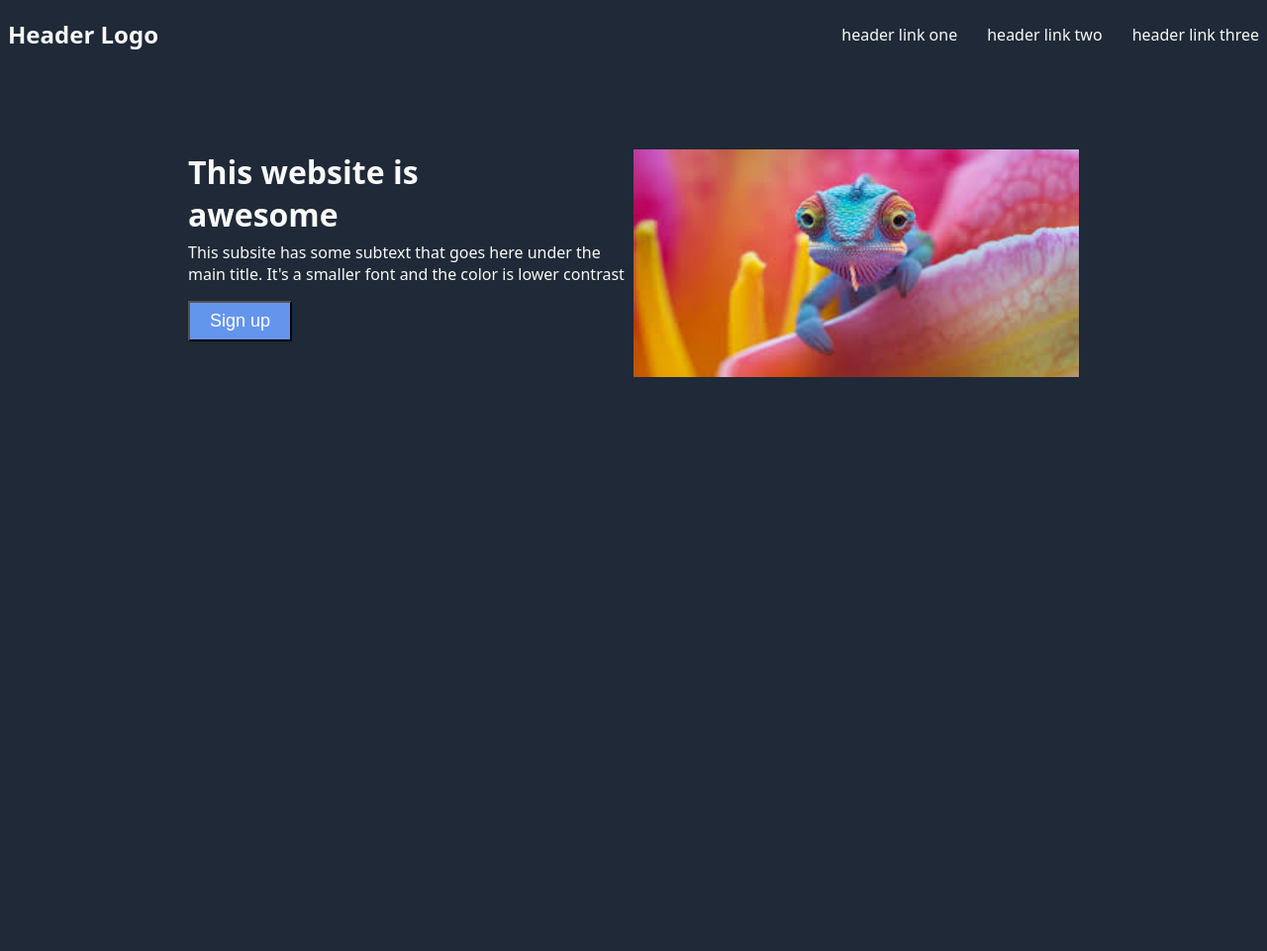
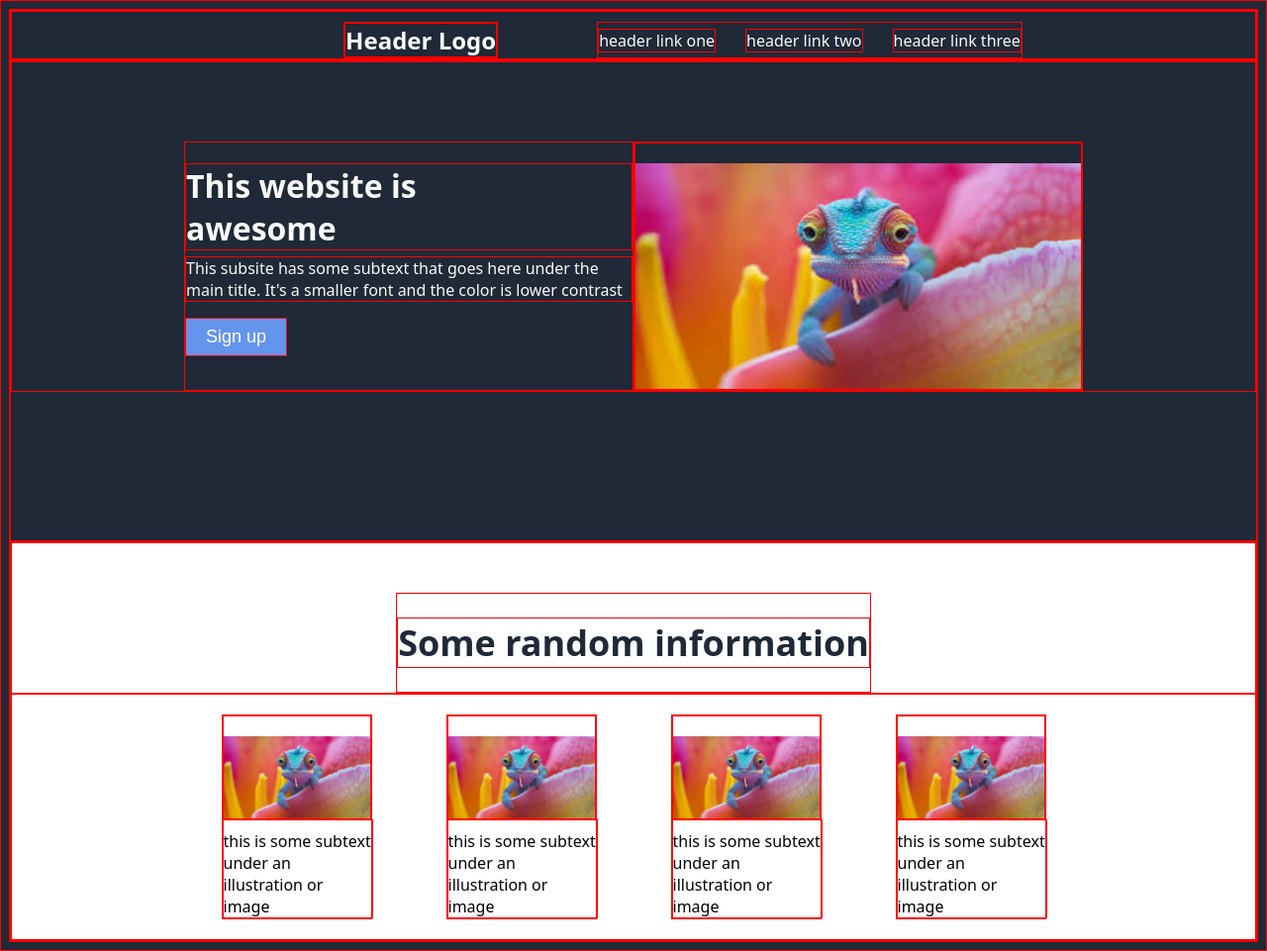
Before and after one commit to Skensy/my-first-website, a plain HTML site: page index.html in a window 1280 px wide. Shown: the whole page at 99% size. Before the commit the page ends 800 px from the top, so only its background shows below. Drawn offline with Linux system fonts and the light colour scheme.

Commit message:
Ultimated the hero section, changed something about navbar and hero section, created cards

```diff
--- a/index.html
+++ b/index.html
@@ -1,11 +1,13 @@
 <!DOCTYPE html>
 <html lang="en">
+
 <head>
     <meta charset="UTF-8">
     <meta name="viewport" content="width=device-width, initial-scale=1.0">
     <title>My First Website by Manga</title>
     <link rel="stylesheet" type="text/css" href="styles.css">
 </head>
+
 <body>
     <div class="nav-row">
         <div class="nav-row-1" style="flex-wrap: wrap;">
@@ -35,7 +37,40 @@
         </div>
     </div>
 
-
+    <div class="nav-row-2-block">
+        <div class="nav-row-hero-2-block">
+            <div class="first-hero-2-block">
+                <h1 class="block-2-h1">Some random information</h1>
+            </div>
+        </div>
+            <div class="hero-col">
+                <div class="box">
+                    <img src="images/camaleonte.jpeg" style="width: auto; height: auto;">
+                    <div class="box-text">
+                    this is some subtext under an illustration or image
+                    </div>
+                </div>
+                <div class="box">
+                    <img src="images/camaleonte.jpeg" style="width: auto; height: auto;">
+                    <div class="box-text">
+                    this is some subtext under an illustration or image
+                    </div>
+                </div>
+                <div class="box">
+                    <img src="images/camaleonte.jpeg" style="width: auto; height: auto;">
+                    <div class="box-text">
+                    this is some subtext under an illustration or image
+                    </div>
+                </div>
+                <div class="box">
+                    <img src="images/camaleonte.jpeg" style="width: auto; height: auto;">
+                    <div class="box-text">
+                    this is some subtext under an illustration or image
+                    </div>
+                </div>
+            </div>
+    </div>
 
 </body>
+
 </html>
--- a/styles.css
+++ b/styles.css
@@ -1,13 +1,13 @@
+* {
+    border: 1px solid red;
+ }
+
+
 body {
-    max-height: 100vh;
-    display: flex;
-    flex-direction: column;
     background-color: #1f2937;
     color: #f9faf8;
     font-family: system-ui, -apple-system, BlinkMacSystemFont, 'Segoe UI', Roboto, Oxygen, Ubuntu, Cantarell, 'Open Sans', 'Helvetica Neue', sans-serif
 }
-
-
 
 div .nav-col {
     display: flex;
@@ -27,12 +27,14 @@ div .nav-row-1 {
     flex-direction: row;
     justify-items: center;
     justify-content: center;
+
 }
 
 .header-logo {
     font-size: 24px;
-    flex-grow: 1;
     font-weight: bold;
+    margin-right: 100px;
+    margin-left: 100px;
 }
 
 .header-links {
@@ -41,6 +43,7 @@ div .nav-row-1 {
     align-items: center;
     gap: 30px;
     flex-wrap: wrap;
+
 }
 
 
@@ -51,10 +54,21 @@ div .nav-row-1 {
     justify-items: center;
     justify-content: center;
     flex-wrap: wrap;
+    margin-bottom: 150px;
+}
+
+.nav-row-hero-2-block {
+    display: flex;
+    flex-direction: row;
+    justify-items: center;
+    justify-content: center;
+    flex-wrap: wrap;
 }
 
 
-.first-hero {
+.first-hero-2-block {
+    align-content: center;
+    margin-top: 50px;
 }
 
 .second-hero {
@@ -82,3 +96,56 @@ button {
     background-color:cornflowerblue;
     color: white;
 }
+
+
+.block-2-h1 {
+    font-size: 36px;
+    font-weight: 900;
+    color: #1f2937;
+    text-align: center;
+}
+
+.nav-row-2-block {
+    background-color: white;
+    width: auto;
+    height: auto;
+}
+
+
+.box {
+    display: flex;
+    flex-direction: column;
+    height: auto;
+    width: 150px;
+    color: black;
+}
+
+.box-text {
+    display: flex;
+    height: auto;
+    width: 150px;
+    padding-top: 10px;
+    color: black;
+}
+
+.hero-col {
+    display: flex;
+    flex-direction: row;
+    justify-content: center;
+    padding: 20px;
+    gap: 75px;
+    flex-wrap: wrap;
+}
+
+.hero-col-text {
+    margin-top: 15px;
+    display: flex;
+    flex-direction: row;
+    justify-content: center;
+    gap: 50px;
+}
+
+.hero-col2 {
+    display: flex;
+    flex-direction: column  ;
+}
```
